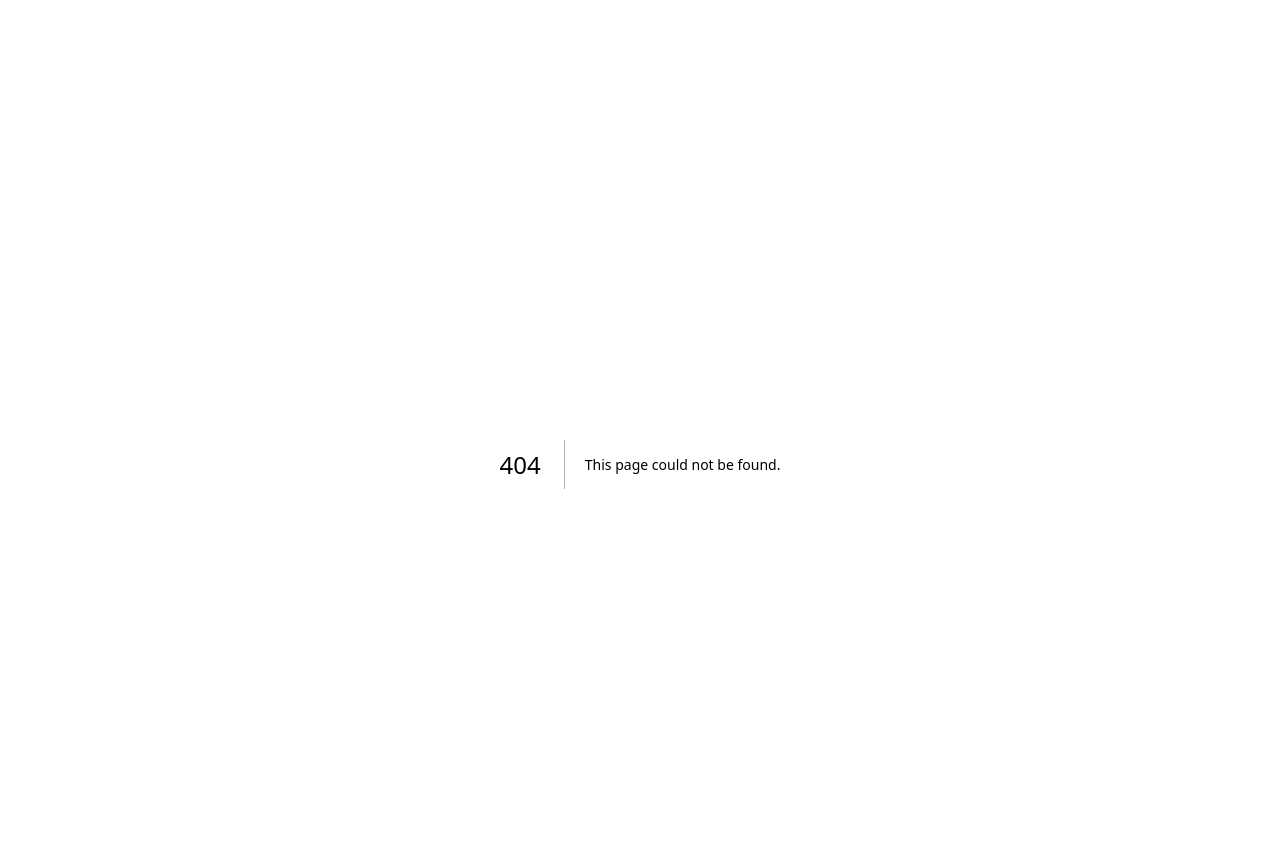
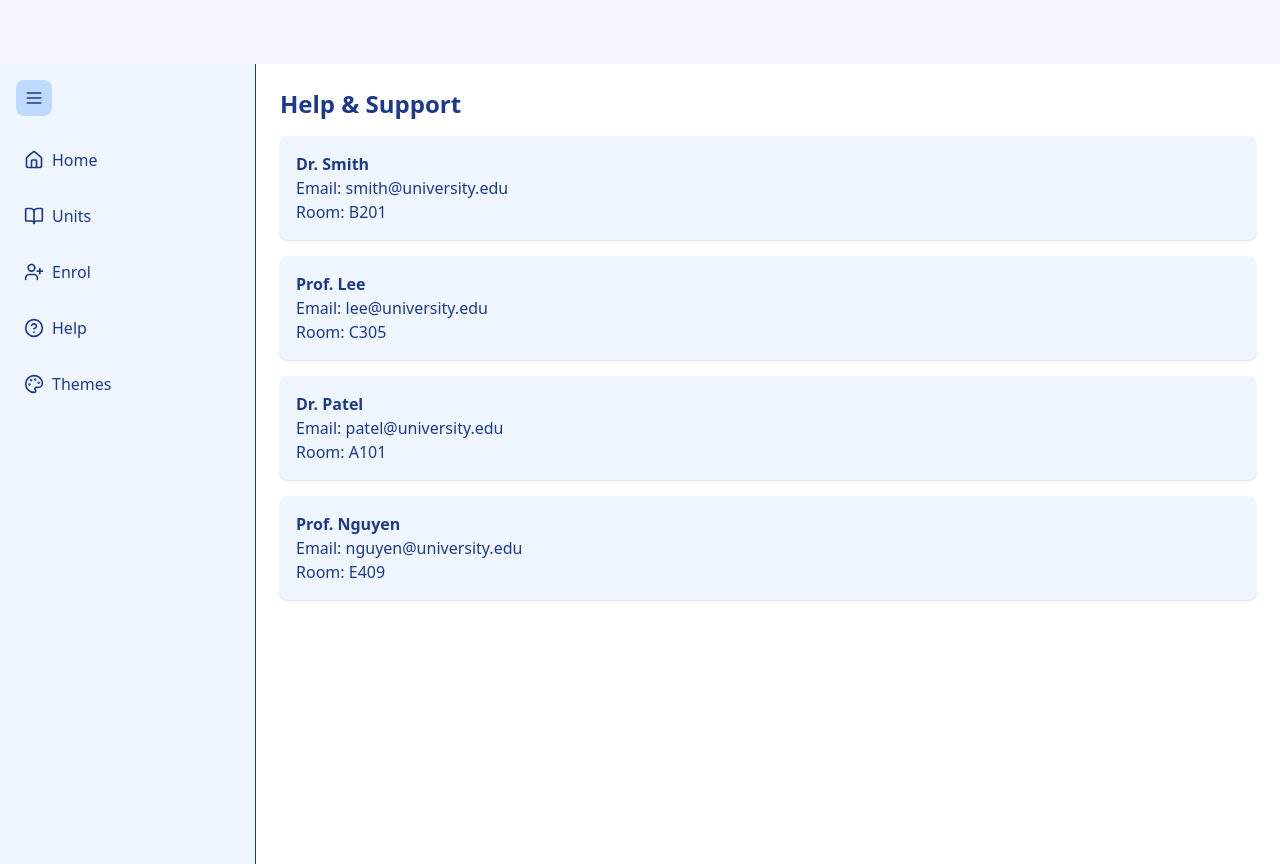
Before and after one commit to gia-thinh-nguyen/FIT2101-Team7-2, a Next.js app in the folder lms-team7/: page /student/help in a window 1280 px wide. Before the commit this address had no page. Built offline with nearby package versions, Linux system fonts and the light colour scheme.

Commit message:
I have create a sidebar with the the tabs as home, units, enrol, help and themes and created the structure needed for it with dummy data for now but needs all the tabs need to be made functional now

```diff
--- /dev/null
+++ b/lms-team7/app/(routes)/student/ThemeContext.tsx
@@ -0,0 +1,47 @@
+"use client";
+import { createContext, useContext, useState, useEffect, ReactNode } from "react";
+
+type Theme = "blue" | "dark" | "green";
+
+interface ThemeContextType {
+  theme: Theme;
+  setTheme: (theme: Theme) => void;
+}
+
+const ThemeContext = createContext<ThemeContextType | undefined>(undefined);
+
+export function ThemeProvider({ children }: { children: ReactNode }) {
+  const [theme, setThemeState] = useState<Theme>("blue");
+
+  useEffect(() => {
+    const savedTheme = localStorage.getItem("student-theme") as Theme | null;
+    if (savedTheme) setThemeState(savedTheme);
+  }, []);
+
+  const setTheme = (newTheme: Theme) => {
+    setThemeState(newTheme);
+    localStorage.setItem("student-theme", newTheme);
+  };
+
+  return (
+    <ThemeContext.Provider value={{ theme, setTheme }}>
+      <div
+        className={
+          theme === "dark"
+            ? "bg-gray-900 text-white min-h-screen"
+            : theme === "green"
+            ? "bg-green-50 text-green-900 min-h-screen"
+            : "bg-white text-blue-900 min-h-screen"
+        }
+      >
+        {children}
+      </div>
+    </ThemeContext.Provider>
+  );
+}
+
+export function useTheme() {
+  const context = useContext(ThemeContext);
+  if (!context) throw new Error("useTheme must be used inside ThemeProvider");
+  return context;
+}
--- /dev/null
+++ b/lms-team7/app/(routes)/student/enrol/page.jsx
@@ -0,0 +1,23 @@
+export default function EnrolPage() {
+  const courses = ["ENG201", "ENG202", "ENG203", "ENG204"];
+
+  return (
+    <div>
+      <h2 className="text-2xl font-bold mb-4">Course Enrolment</h2>
+      <p>Select new courses to enrol in:</p>
+      <div className="grid grid-cols-1 md:grid-cols-2 gap-4 mt-4">
+        {courses.map((course) => (
+          <div
+            key={course}
+            className="p-4 bg-blue-50 rounded-lg shadow flex justify-between items-center"
+          >
+            <span>{course}</span>
+            <button className="px-3 py-1 bg-blue-600 text-white rounded-lg hover:bg-blue-700 transition">
+              Enrol
+            </button>
+          </div>
+        ))}
+      </div>
+    </div>
+  );
+}
--- /dev/null
+++ b/lms-team7/app/(routes)/student/help/page.jsx
@@ -0,0 +1,23 @@
+export default function HelpPage() {
+  const teachers = [
+    { name: "Dr. Smith", email: "smith@university.edu", room: "B201" },
+    { name: "Prof. Lee", email: "lee@university.edu", room: "C305" },
+    { name: "Dr. Patel", email: "patel@university.edu", room: "A101" },
+    { name: "Prof. Nguyen", email: "nguyen@university.edu", room: "E409" },
+  ];
+
+  return (
+    <div>
+      <h2 className="text-2xl font-bold mb-4">Help & Support</h2>
+      <div className="space-y-4">
+        {teachers.map((t) => (
+          <div key={t.email} className="p-4 bg-blue-50 rounded-lg shadow">
+            <h3 className="font-semibold">{t.name}</h3>
+            <p>Email: {t.email}</p>
+            <p>Room: {t.room}</p>
+          </div>
+        ))}
+      </div>
+    </div>
+  );
+}
--- /dev/null
+++ b/lms-team7/app/(routes)/student/layout.tsx
@@ -0,0 +1,50 @@
+"use client";
+import { useState } from "react";
+import Link from "next/link";
+import { Home, BookOpen, HelpCircle, Palette, UserPlus, Menu } from "lucide-react";
+import { ThemeProvider } from "./ThemeContext";
+
+export default function StudentLayout({ children }: { children: React.ReactNode }) {
+  const [collapsed, setCollapsed] = useState(false);
+
+  return (
+    <ThemeProvider>
+      <div className="flex min-h-screen">
+        {/* Sidebar */}
+        <div className={`${collapsed ? "w-20" : "w-64"} bg-blue-50 border-r p-4 transition-all`}>
+          <button
+            onClick={() => setCollapsed(!collapsed)}
+            className="mb-6 p-2 rounded-lg bg-blue-200 hover:bg-blue-300"
+          >
+            <Menu size={20} />
+          </button>
+
+          <nav className="space-y-4">
+            <Link href="/student" className="flex items-center gap-2 p-2 hover:bg-blue-100 rounded-lg">
+              <Home size={20} /> {!collapsed && "Home"}
+            </Link>
+
+            <Link href="/student/units" className="flex items-center gap-2 p-2 hover:bg-blue-100 rounded-lg">
+              <BookOpen size={20} /> {!collapsed && "Units"}
+            </Link>
+
+            <Link href="/student/enrol" className="flex items-center gap-2 p-2 hover:bg-blue-100 rounded-lg">
+              <UserPlus size={20} /> {!collapsed && "Enrol"}
+            </Link>
+
+            <Link href="/student/help" className="flex items-center gap-2 p-2 hover:bg-blue-100 rounded-lg">
+              <HelpCircle size={20} /> {!collapsed && "Help"}
+            </Link>
+
+            <Link href="/student/themes" className="flex items-center gap-2 p-2 hover:bg-blue-100 rounded-lg">
+              <Palette size={20} /> {!collapsed && "Themes"}
+            </Link>
+          </nav>
+        </div>
+
+        {/* Main content */}
+        <main className="flex-1 p-6">{children}</main>
+      </div>
+    </ThemeProvider>
+  );
+}
--- /dev/null
+++ b/lms-team7/app/(routes)/student/themes/page.tsx
@@ -0,0 +1,23 @@
+"use client";
+import { useTheme } from "../ThemeContext";
+
+export default function Page() {
+  const { theme, setTheme } = useTheme();
+
+  return (
+    <div>
+      <h2 className="text-2xl font-bold mb-4">Theme Settings</h2>
+      <p>Select a theme for your dashboard:</p>
+
+      <div className="flex gap-4 mt-4">
+        <button onClick={() => setTheme("blue")} className="px-4 py-2 bg-blue-100 rounded">Blue</button>
+        <button onClick={() => setTheme("dark")} className="px-4 py-2 bg-gray-800 text-white rounded">Dark</button>
+        <button onClick={() => setTheme("green")} className="px-4 py-2 bg-green-100 text-green-900 rounded">Green</button>
+      </div>
+
+      <div className="mt-6 p-6 rounded-lg shadow bg-white">
+        <p>Current theme: {theme}</p>
+      </div>
+    </div>
+  );
+}
--- /dev/null
+++ b/lms-team7/app/(routes)/student/units/page.tsx
@@ -0,0 +1,45 @@
+"use client";
+import { useState } from "react";
+
+export default function UnitsPage() {
+  const [openUnit, setOpenUnit] = useState<string | null>(null);
+
+  const units = [
+    { id: "ENG101", name: "Engineering Mathematics" },
+    { id: "ENG102", name: "Mechanics" },
+    { id: "ENG103", name: "Electrical Systems" },
+    { id: "ENG104", name: "Materials Engineering" },
+  ];
+
+  return (
+    <div>
+      <h2 className="text-2xl font-bold mb-4">Your Units</h2>
+      <div className="space-y-4">
+        {units.map((unit) => (
+          <div key={unit.id} className="bg-blue-50 rounded-lg shadow">
+            <button
+              className="w-full p-4 flex justify-between items-center font-semibold hover:bg-blue-100 rounded-lg transition"
+              onClick={() => setOpenUnit(openUnit === unit.id ? null : unit.id)}
+            >
+              {unit.name} ({unit.id})
+              <span>{openUnit === unit.id ? "−" : "+"}</span>
+            </button>
+
+            {openUnit === unit.id && (
+              <div className="p-4 border-t space-y-3">
+                {[...Array(12).keys()].map((week) => (
+                  <div key={week} className="p-3 bg-white rounded-md shadow">
+                    <h3 className="font-semibold">Week {week + 1}</h3>
+                    <p className="text-sm text-gray-600">
+                      Content, assignments, and grades for Week {week + 1}.
+                    </p>
+                  </div>
+                ))}
+              </div>
+            )}
+          </div>
+        ))}
+      </div>
+    </div>
+  );
+}
```
